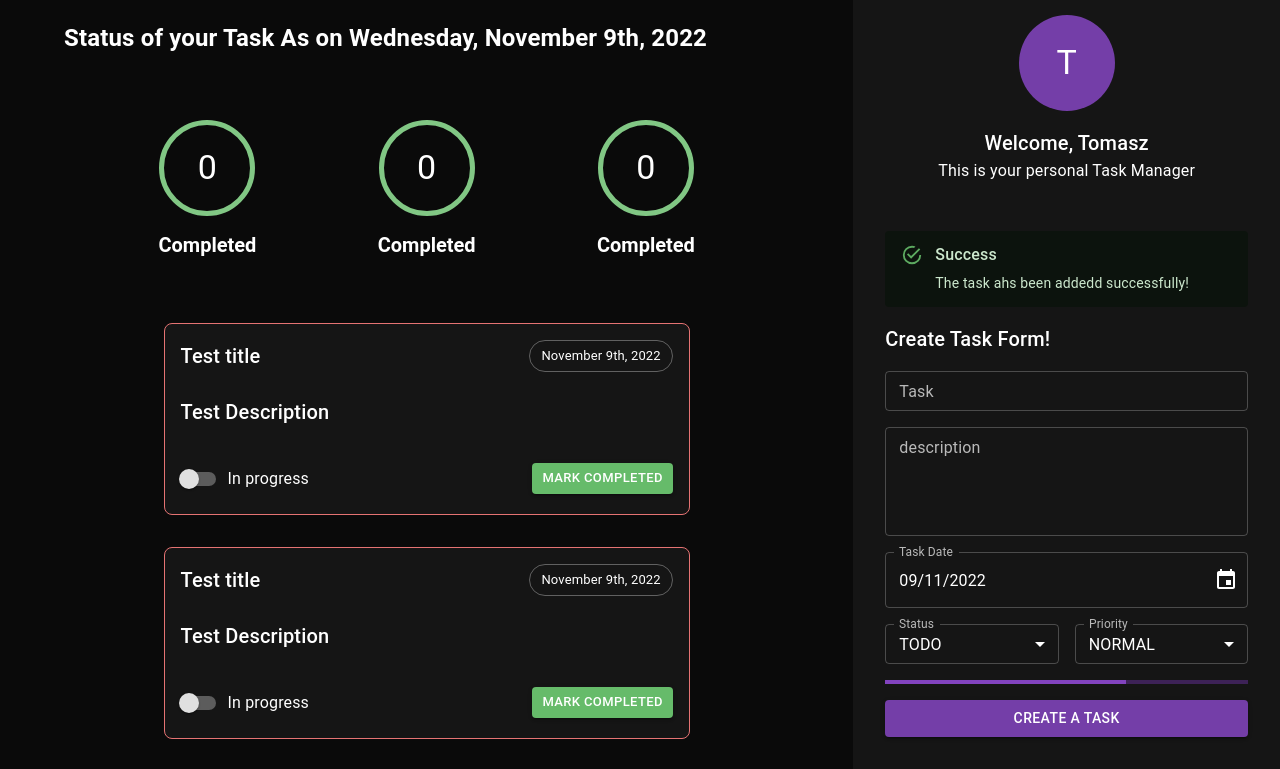
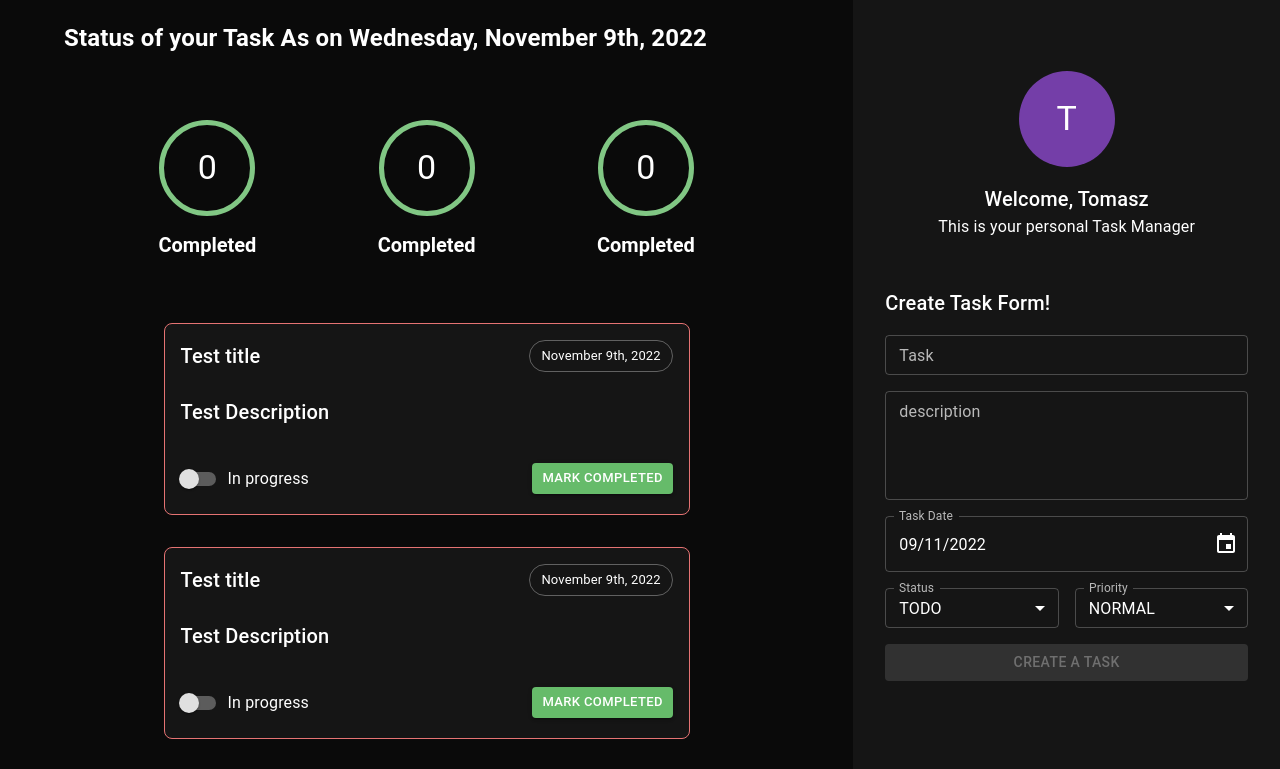
Before and after one commit to tprazniewski/TaskApp, a React (Create React App) app in the folder client/: page / in a window 1280 px wide. Shown: the top 769 px of the page. Built offline with nearby package versions, Linux system fonts and the light colour scheme.

Commit message:
Create showSuccess state and use useEffect for displaying the success alert fot 5 seconds

```diff
--- a/client/src/components/createTaskForm/createTaskForm.tsx
+++ b/client/src/components/createTaskForm/createTaskForm.tsx
@@ -1,4 +1,4 @@
-import React, { FC, ReactElement, useState } from "react";
+import React, { FC, ReactElement, useState, useEffect } from "react";
 import {
   Box,
   Typography,
@@ -24,13 +24,13 @@ export const CreateTaskForm: FC = (): ReactElement => {
   const [date, setDate] = useState<Date | null>(new Date());
   const [status, setStatus] = useState<string>(Status.todo);
   const [priority, setPriority] = useState<string>(Priority.normal);
+  const [showSuccess, setShowSuccess] = useState<boolean>(false);
 
   const createTaskMutation = useMutation((data: ICreateTask) =>
     sendApiRequest("http://localhost:999/tasks", "POST", data)
   );
 
   const createTaskHandler = () => {
-    console.log("title:", title, " descripion:", description, " date:", date);
     if (!title || !description || !date) {
       return;
     }
@@ -41,9 +41,17 @@ export const CreateTaskForm: FC = (): ReactElement => {
       status,
       priority,
     };
-    console.log("task", task);
     createTaskMutation.mutate(task);
   };
+
+  useEffect(() => {
+    if (createTaskMutation.isSuccess) {
+      setShowSuccess(true);
+      setTimeout(() => {
+        setShowSuccess(false);
+      }, 5000);
+    }
+  }, [createTaskMutation.isSuccess]);
   return (
     <Box
       display="flex"
@@ -53,6 +61,7 @@ export const CreateTaskForm: FC = (): ReactElement => {
       px={4}
       my={6}
     >
+      {showSuccess && (
         <Alert
           severity="success"
           sx={{
@@ -63,13 +72,25 @@ export const CreateTaskForm: FC = (): ReactElement => {
           <AlertTitle>Success</AlertTitle>
           The task ahs been addedd successfully!
         </Alert>
+      )}
+
       <Typography mb={2} component="h2" variant="h6">
         Create Task Form!
       </Typography>
       <Stack sx={{ width: "100%" }} spacing={2}>
-        <TitleField onChange={(e) => setTitle(e.target.value)} />
-        <DescriptionField onChange={(e) => setDescription(e.target.value)} />
-        <DataField value={date} onChange={(date) => setDate(date)} />
+        <TitleField
+          onChange={(e) => setTitle(e.target.value)}
+          disabled={createTaskMutation.isLoading}
+        />
+        <DescriptionField
+          onChange={(e) => setDescription(e.target.value)}
+          disabled={createTaskMutation.isLoading}
+        />
+        <DataField
+          value={date}
+          onChange={(date) => setDate(date)}
+          disabled={createTaskMutation.isLoading}
+        />
         <Stack sx={{ width: "100%" }} direction="row" spacing={2}>
           <SelectField
             label="Status"
@@ -78,6 +99,7 @@ export const CreateTaskForm: FC = (): ReactElement => {
             onChange={(e) => {
               setStatus(e.target.value);
             }}
+            disabled={createTaskMutation.isLoading}
             items={[
               { value: Status.todo, label: Status.todo.toLocaleUpperCase() },
               {
@@ -97,6 +119,7 @@ export const CreateTaskForm: FC = (): ReactElement => {
             onChange={(e) => {
               setPriority(e.target.value);
             }}
+            disabled={createTaskMutation.isLoading}
             items={[
               { value: Priority.low, label: Priority.low.toLocaleUpperCase() },
               {
@@ -110,8 +133,11 @@ export const CreateTaskForm: FC = (): ReactElement => {
             ]}
           />
         </Stack>
-        <LinearProgress />
+
+        {createTaskMutation.isLoading && <LinearProgress />}
+
         <Button
+          disabled={!title || !description || !date || !status || !priority}
           variant="contained"
           size="medium"
           fullWidth
```
Lines whose indentation alone changed are shown as unchanged.
